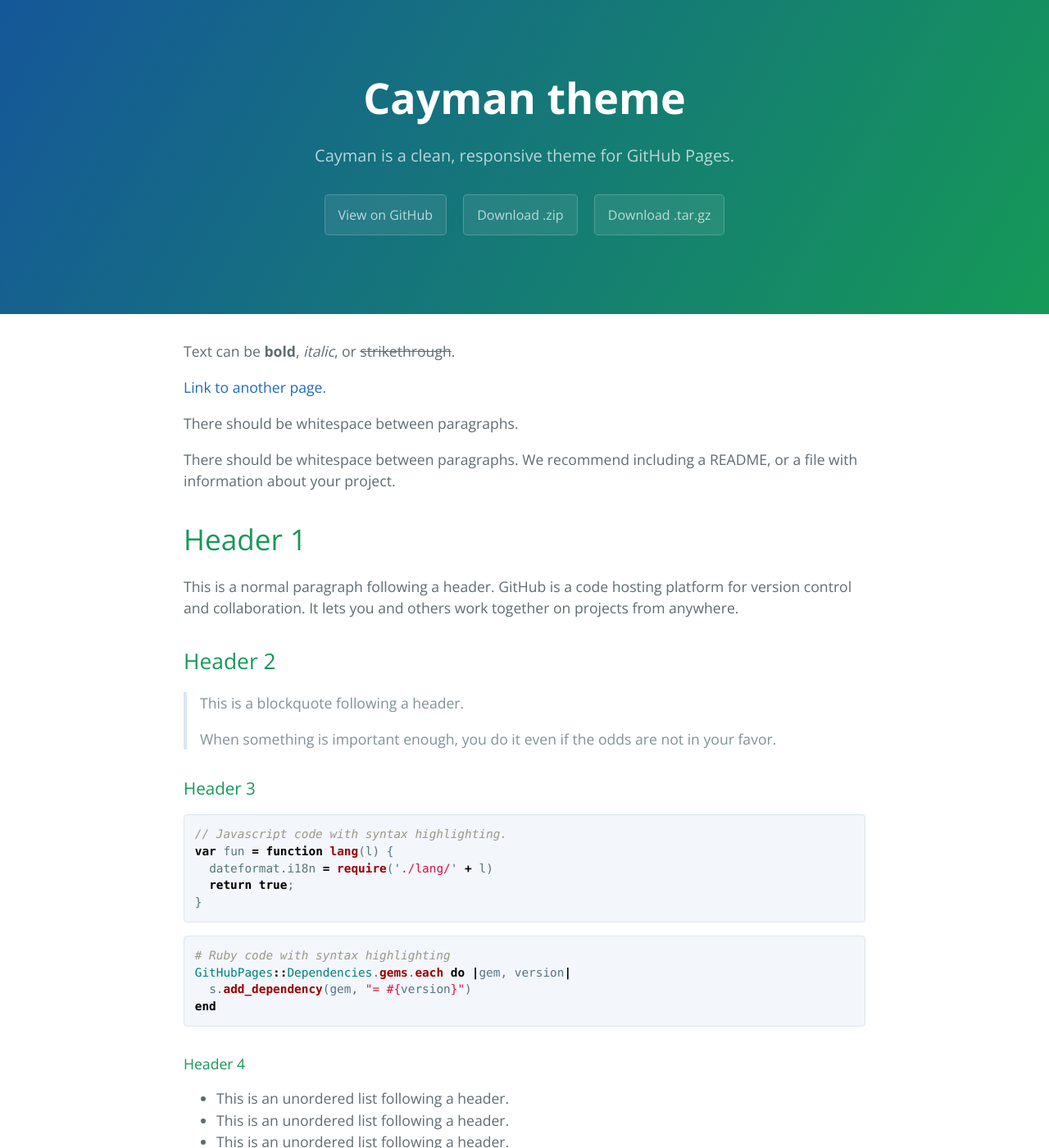
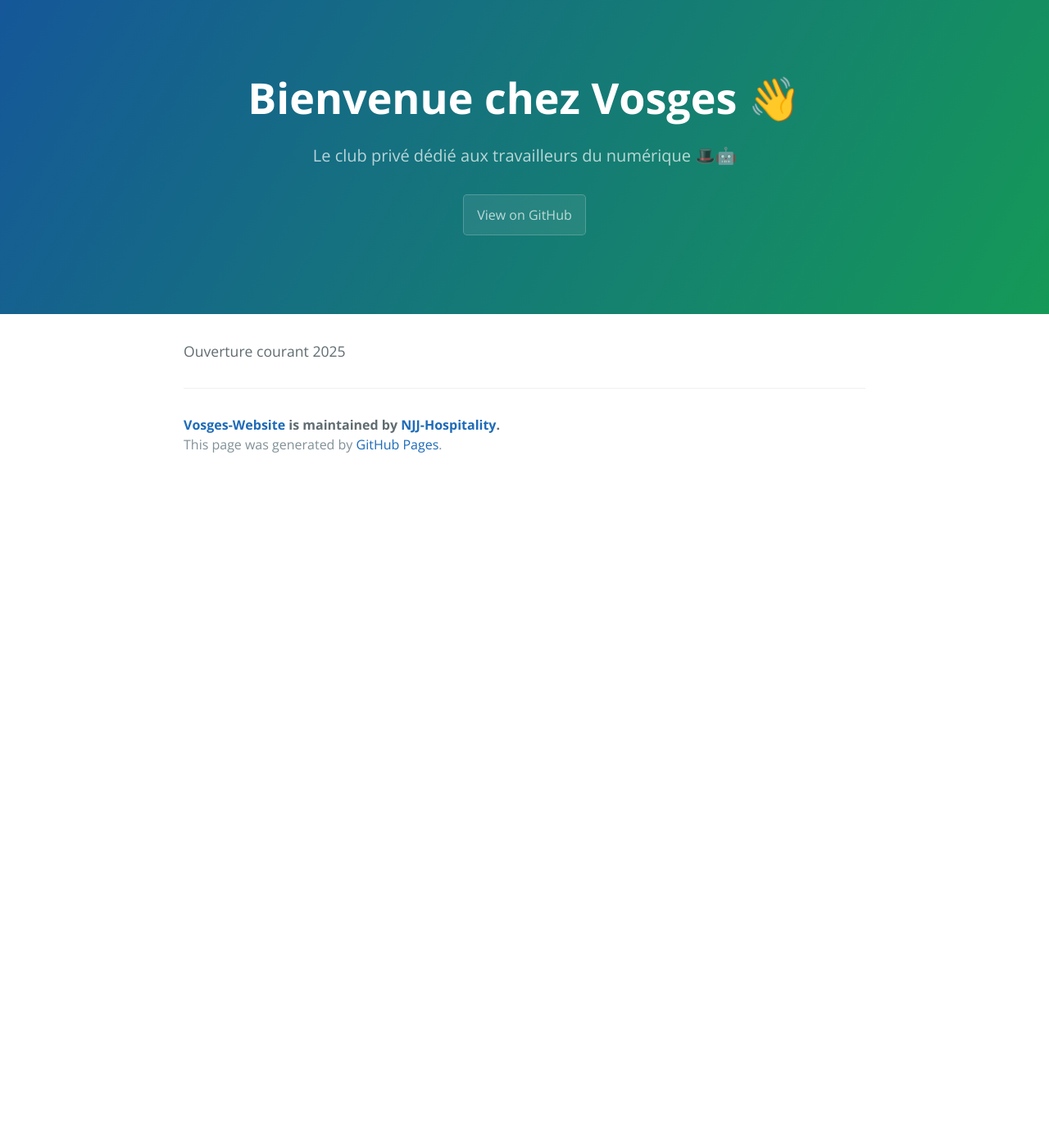
Before and after one commit to NJJ-Hospitality/Vosges-Website, a Jekyll site: the page built from index.md, in a window 1280 px wide and 1400 px high. Shown: the whole window at 82% size. Built offline with Jekyll 4.4.1, drawn with Linux system fonts in a browser that asks for light colours; some of the changed text lies outside the part shown.

Commit message:
feat: removed template text

````diff
--- a/_config.yml
+++ b/_config.yml
@@ -1,5 +1,5 @@
-title: Cayman theme
-description: Cayman is a clean, responsive theme for GitHub Pages.
-show_downloads: true
+title: Bienvenue chez Vosges 👋
+description: Le club privé dédié aux travailleurs du numérique 🎩🤖
+show_downloads: false
 google_analytics:
 theme: jekyll-theme-cayman
--- a/index.md
+++ b/index.md
@@ -2,122 +2,4 @@
 layout: default
 ---
 
-Text can be **bold**, _italic_, or ~~strikethrough~~.
-
-[Link to another page](./another-page.html).
-
-There should be whitespace between paragraphs.
-
-There should be whitespace between paragraphs. We recommend including a README, or a file with information about your project.
-
-# Header 1
-
-This is a normal paragraph following a header. GitHub is a code hosting platform for version control and collaboration. It lets you and others work together on projects from anywhere.
-
-## Header 2
-
-> This is a blockquote following a header.
->
-> When something is important enough, you do it even if the odds are not in your favor.
-
-### Header 3
-
-```js
-// Javascript code with syntax highlighting.
-var fun = function lang(l) {
-  dateformat.i18n = require('./lang/' + l)
-  return true;
-}
-```
-
-```ruby
-# Ruby code with syntax highlighting
-GitHubPages::Dependencies.gems.each do |gem, version|
-  s.add_dependency(gem, "= #{version}")
-end
-```
-
-#### Header 4
-
-*   This is an unordered list following a header.
-*   This is an unordered list following a header.
-*   This is an unordered list following a header.
-
-##### Header 5
-
-1.  This is an ordered list following a header.
-2.  This is an ordered list following a header.
-3.  This is an ordered list following a header.
-
-###### Header 6
-
-| head1        | head two          | three |
-|:-------------|:------------------|:------|
-| ok           | good swedish fish | nice  |
-| out of stock | good and plenty   | nice  |
-| ok           | good `oreos`      | hmm   |
-| ok           | good `zoute` drop | yumm  |
-
-### There's a horizontal rule below this.
-
-* * *
-
-### Here is an unordered list:
-
-*   Item foo
-*   Item bar
-*   Item baz
-*   Item zip
-
-### And an ordered list:
-
-1.  Item one
-1.  Item two
-1.  Item three
-1.  Item four
-
-### And a nested list:
-
-- level 1 item
-  - level 2 item
-  - level 2 item
-    - level 3 item
-    - level 3 item
-- level 1 item
-  - level 2 item
-  - level 2 item
-  - level 2 item
-- level 1 item
-  - level 2 item
-  - level 2 item
-- level 1 item
-
-### Small image
-
-![Octocat](https://github.githubassets.com/images/icons/emoji/octocat.png)
-
-### Large image
-
-![Branching](https://guides.github.com/activities/hello-world/branching.png)
-
-
-### Definition lists can be used with HTML syntax.
-
-<dl>
-<dt>Name</dt>
-<dd>Godzilla</dd>
-<dt>Born</dt>
-<dd>1952</dd>
-<dt>Birthplace</dt>
-<dd>Japan</dd>
-<dt>Color</dt>
-<dd>Green</dd>
-</dl>
-
-```
-Long, single-line code blocks should not wrap. They should horizontally scroll if they are too long. This line should be long enough to demonstrate this.
-```
-
-```
-The final element.
-```
+Ouverture courant 2025
````
